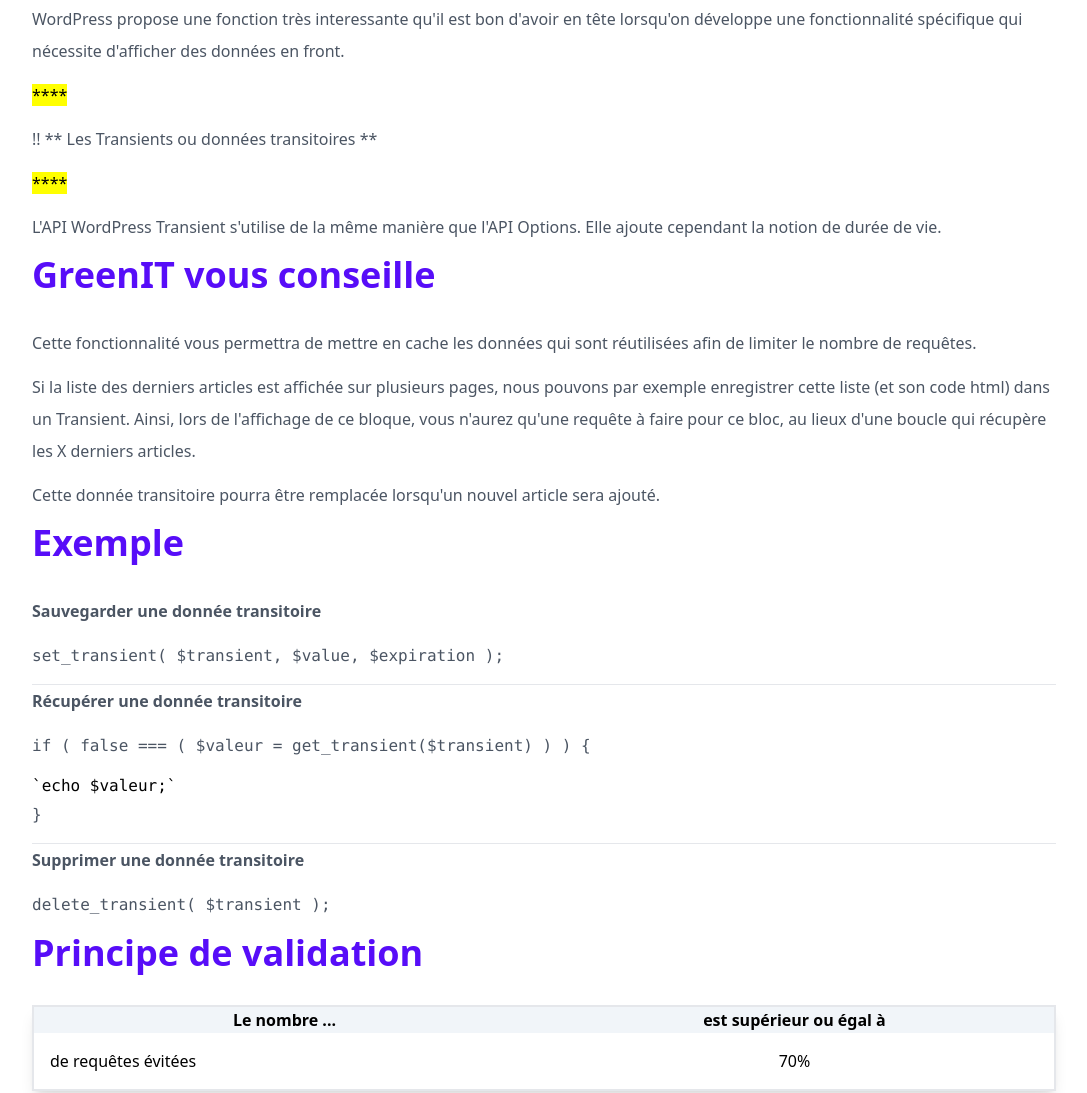
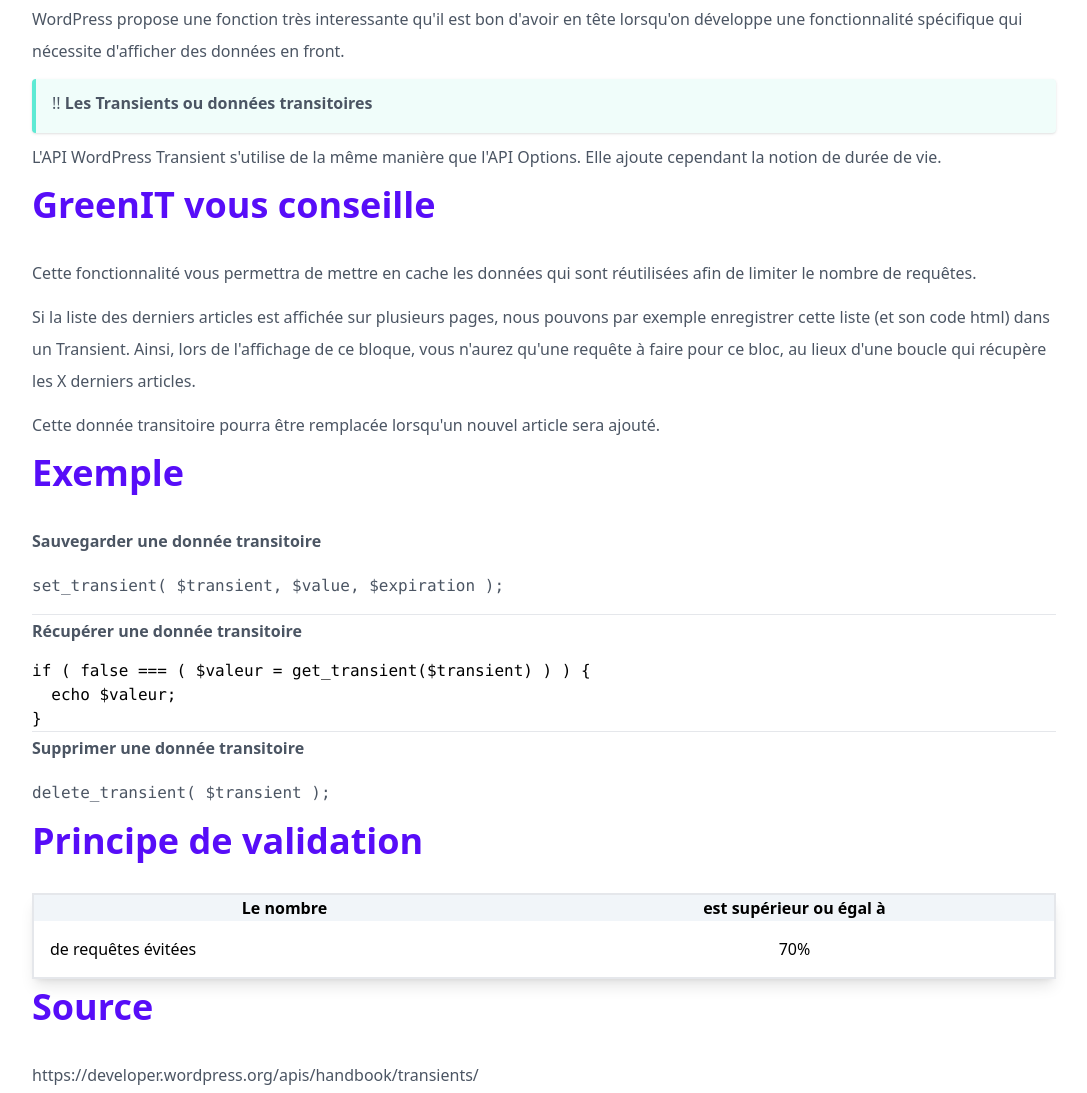
Before and after one commit to cnumr/best-practices-wordpress, a Gatsby site: page /fiches/33-mettre-des-donnees-en-cache in a window 1280 px wide. Shown: the part 765-1858 px from the top of the page, without its empty margins (96-1183 px from the left). Built offline with nearby package versions, Linux system fonts and the light colour scheme; Gatsby itself is replaced by a stand-in of ours; some packages are replaced by stand-ins of ours; code samples lack their colours.

Commit message:
33. correction markdown

````diff
--- a/best-practices-WordPress/fiches/33. Mettre des données en cache.md
+++ b/best-practices-WordPress/fiches/33. Mettre des données en cache.md
@@ -18,11 +18,7 @@ path: /fiches/33-mettre-des-donnees-en-cache
 
 WordPress propose une fonction très interessante qu'il est bon d'avoir en tête lorsqu'on développe une fonctionnalité spécifique qui nécessite d'afficher des données en front.
 
-<mark>\*\*\*\*</mark>
-
-!! ** Les Transients ou données transitoires **
-
-<mark>\*\*\*\*</mark>
+> !! **Les Transients ou données transitoires**
 
 L'API WordPress Transient s'utilise de la même manière que l'API Options. Elle ajoute cependant la notion de durée de vie.
 
@@ -44,11 +40,11 @@ Cette donnée transitoire pourra être remplacée lorsqu'un nouvel article sera
 
 **Récupérer une donnée transitoire**
 
-`if ( false === ( $valeur = get_transient($transient) ) ) {`
-
-    `echo $valeur;`
-
-`}`
+```
+if ( false === ( $valeur = get_transient($transient) ) ) {
+  echo $valeur;
+}
+```
 
 ---
 
@@ -58,7 +54,7 @@ Cette donnée transitoire pourra être remplacée lorsqu'un nouvel article sera
 
 ## Principe de validation
 
-| Le nombre ... | est supérieur ou égal à |
+| Le nombre  | est supérieur ou égal à |
 | ------------- | :---------------------: |
 | de requêtes évitées        |            70%            |
 
````
